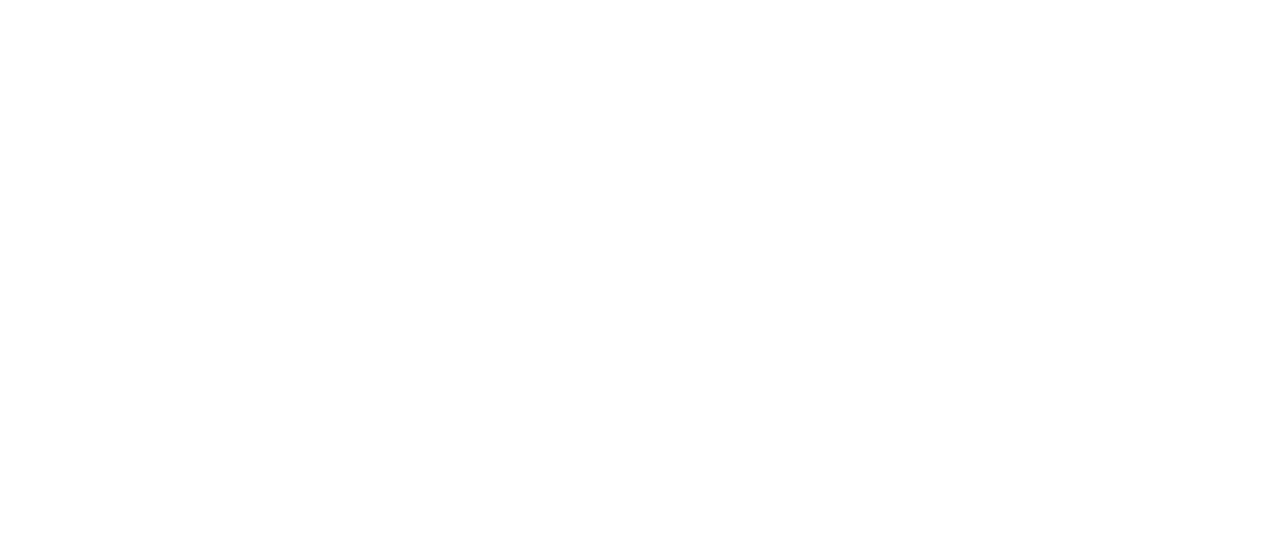
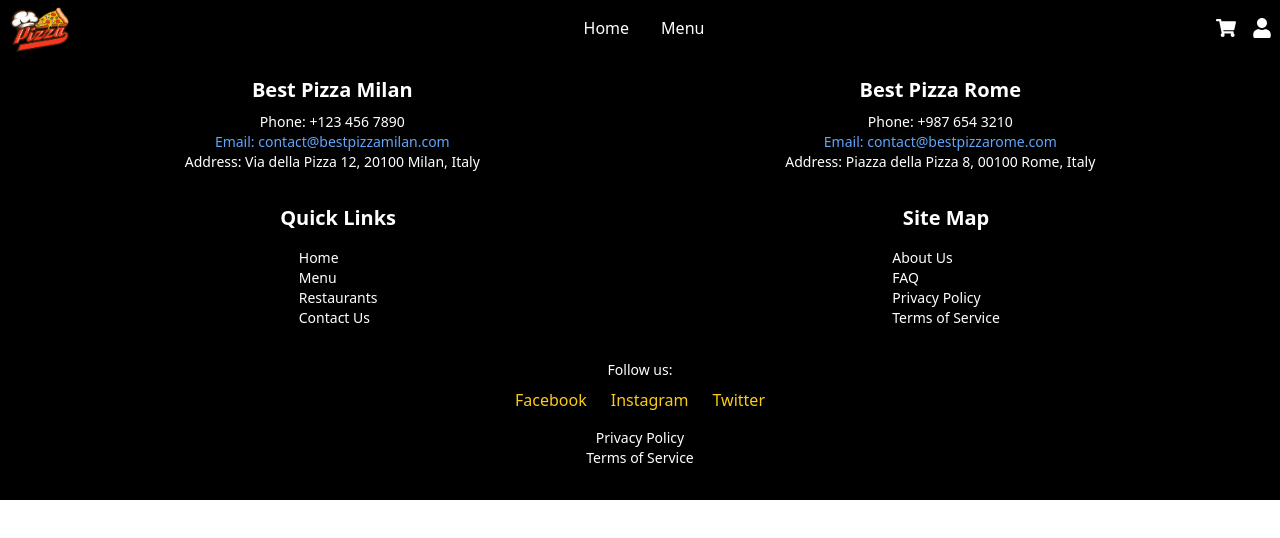
Before and after one commit to GogoMogo1989/pizza_MERN, a React (Create React App) app in the folder pizza/: page /menu in a window 1280 px wide. Before the commit this address had no page. Shown: the top 538 px of the page. Built offline with nearby package versions, Linux system fonts and the light colour scheme.

Commit message:
fixxed navbar

```diff
--- a/pizza/src/App.jsx
+++ b/pizza/src/App.jsx
@@ -10,6 +10,7 @@
 import AdminOrderingPages from "./adminPages/pages/AdminOrderingPages"
 import AdminOrderingEdit from "./adminPages/pages/AdminOrderingEdit"
 import Layout from './userPages/pages/Layout';
+import LayoutMenu from './userPages/pages/LayoutMenu';
 
 function App() {
   return (
@@ -43,6 +44,10 @@
                 path="/usermain"
                 element={<Layout />}
               />
+              <Route
+                path="/menu"
+                element={<LayoutMenu />}
+              />
             </Routes>
           </div>
         </Router>
--- a/pizza/src/adminPages/pages/AdminMainPages.jsx
+++ b/pizza/src/adminPages/pages/AdminMainPages.jsx
@@ -138,7 +138,7 @@
                             <FaFileExcel size={20} className="text-green-500" />
                         </button>
                     </div>
-                    <div className='h-550 w-1100 fixed' >
+                    <div className='h-screen overflow-auto' >
                         <DataGrid
                             rows={rows}
                             columns={columns}
--- a/pizza/src/userPages/components/userFooter.jsx
+++ b/pizza/src/userPages/components/userFooter.jsx
@@ -45,7 +45,7 @@
                             <li className="hover:text-yellow-400">Home</li>
                         </Link>
                         <Link
-                             to="landing"
+                             to="menu"
                              smooth={true}
                              duration={500}
                              className="text-white hover:text-yellow-300 transition duration-200 cursor-pointer"
--- a/pizza/src/userPages/components/userNavbar.jsx
+++ b/pizza/src/userPages/components/userNavbar.jsx
@@ -1,9 +1,14 @@
 import React from 'react';
 import { Link } from 'react-scroll';
+import { useNavigate, useLocation } from 'react-router-dom';
 import { FaUser, FaShoppingCart } from 'react-icons/fa';
 import logo from '../../assets/Pizza-logo-design-template-Vector-PNG.png';
 
 const UserNavbar = () => {
+
+  const navigate = useNavigate()
+  const location = useLocation()
+
   return (
     <div className="flex justify-between items-center p-2 bg-black text-white h-14 fixed top-0 left-0 right-0 z-50">
       <div>
@@ -11,6 +16,27 @@
       </div>
 
       <div className="flex gap-8">
+      {location.pathname === '/menu' ? (
+          <>
+            <Link
+              onClick={() => navigate('/usermain')}
+              smooth={true}
+              duration={500}
+              className="text-white hover:text-yellow-300 transition duration-200 cursor-pointer"
+            >
+              Home
+            </Link>
+            <Link
+              onClick={() => navigate('/menu')}
+              smooth={true}
+              duration={500}
+              className="text-white hover:text-yellow-300 transition duration-200 cursor-pointer"
+            >
+              Menu
+            </Link>
+          </>
+        ) : (
+          <>
             <Link
               to="landing"
               smooth={true}
@@ -36,13 +62,15 @@
               About Us
             </Link>
             <Link
-          to="landing"
+              onClick={() => navigate('/menu')}
               smooth={true}
               duration={500}
               className="text-white hover:text-yellow-300 transition duration-200 cursor-pointer"
             >
               Menu
             </Link>
+          </>
+        )}
       </div>
 
       <div className="flex gap-4 items-center">
--- a/pizza/src/userPages/pages/LandingPage.jsx
+++ b/pizza/src/userPages/pages/LandingPage.jsx
@@ -25,7 +25,7 @@
         <p className="text-xl mb-6">Choose your favorite pizza from our menu.</p>
         <div className="flex gap-4">
           <Link
-             to="landing"
+             to="menu"
              smooth={true}
              duration={500}
           >
--- a/pizza/src/userPages/pages/Layout.jsx
+++ b/pizza/src/userPages/pages/Layout.jsx
@@ -29,6 +29,7 @@
       </div>
 
       <UserFooter />
+
     </div>
   );
 };
--- /dev/null
+++ b/pizza/src/userPages/pages/LayoutMenu.jsx
@@ -0,0 +1,17 @@
+import React from 'react';
+import UserNavbar from '../components/userNavbar';
+import UserFooter from '../components/userFooter';
+
+const LayoutMenu = () => {
+    return (
+        <div className='LayoutMenu'>
+
+            <UserNavbar />
+
+            <UserFooter />
+
+        </div>
+    )
+}
+
+export default LayoutMenu
```
Lines whose indentation alone changed are shown as unchanged.
